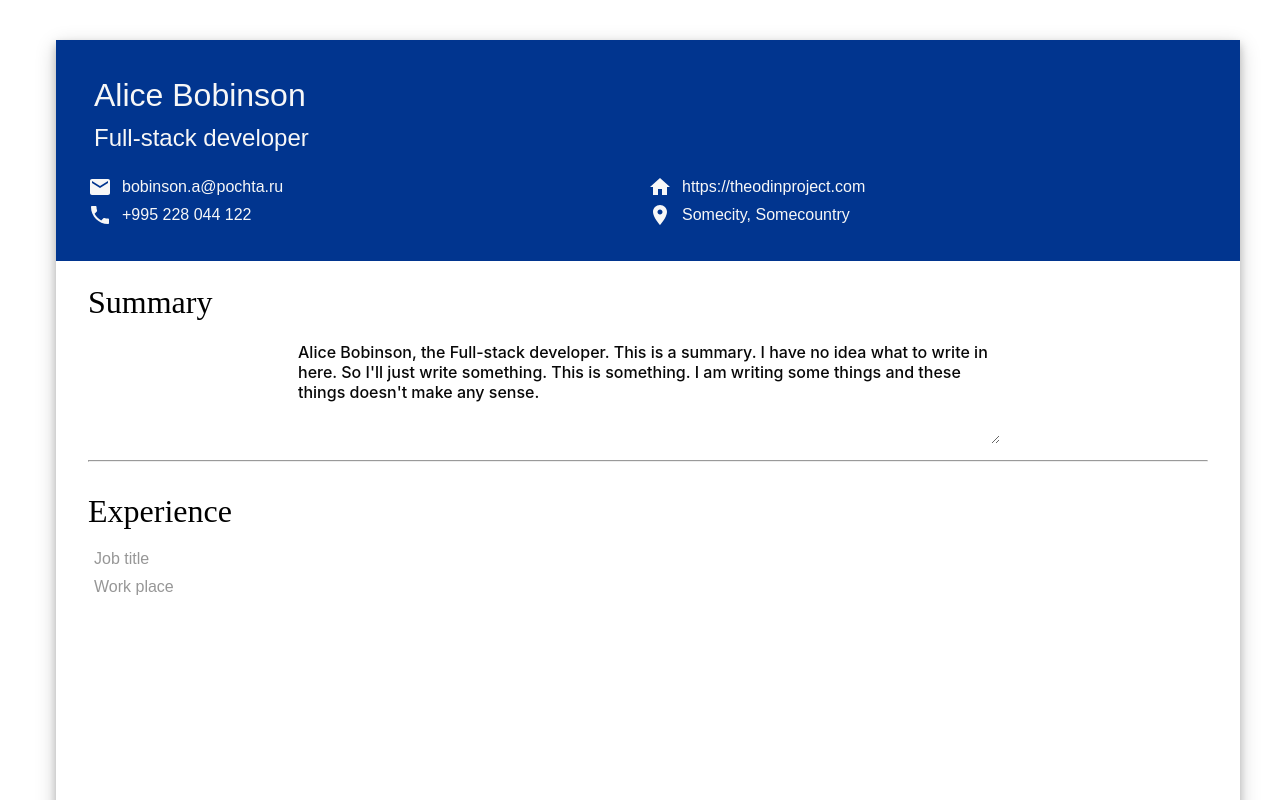
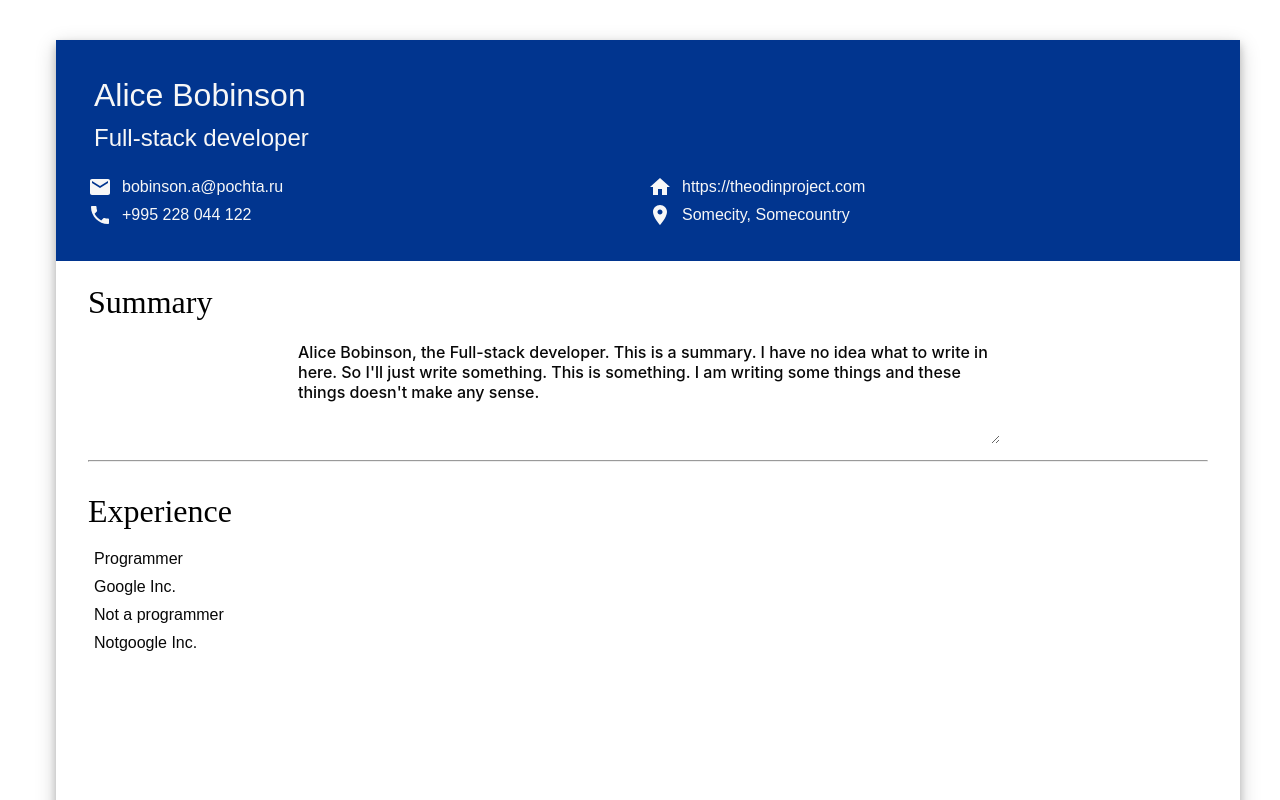
Before and after one commit to utkabulka/cv-application, a React (Vite) app: page / in a window 1280 px wide. Shown: the top 800 px of the page. Built offline with nearby package versions, Linux system fonts and the light colour scheme; the HTML template or start-up script is replaced by a standard one.

Commit message:
experience blocks, removed uuid package

```diff
--- a/package.json
+++ b/package.json
@@ -16,8 +16,7 @@
     "@mui/material": "^5.14.18",
     "prop-types": "^15.8.1",
     "react": "^18.2.0",
-    "react-dom": "^18.2.0",
-    "uuid": "^9.0.1"
+    "react-dom": "^18.2.0"
   },
   "devDependencies": {
     "@types/react": "^18.2.15",
--- a/src/App.jsx
+++ b/src/App.jsx
@@ -18,7 +18,7 @@ function App() {
   const [personalInformation, setPersonalInformation] = useState(
     DefaultData.initialPersonalInformation
   )
-  const [summary, setSummary] = useState(DefaultData.summary)
+  const [summary, setSummary] = useState(DefaultData[Keys.SUMMARY])
   const [workExperience, setWorkExperience] = useState(
     DefaultData[Keys.WORK_EXPERIENCE]
   )
--- /dev/null
+++ b/src/components/ExperienceBlock.jsx
@@ -0,0 +1,28 @@
+import PropTypes from 'prop-types'
+import * as Keys from '../constants/Keys'
+import InputField from './InputField'
+
+function ExperienceBlock({ experience, onChange = () => {} }) {
+  return (
+    <div className='experience-block'>
+      <InputField
+        label='Job title'
+        value={experience[Keys.JOB_TITLE]}
+        name={Keys.JOB_TITLE}
+        onChange={onChange}
+      />
+      <InputField
+        label='Where did you work?'
+        value={experience[Keys.WORK_PLACE]}
+        name={Keys.WORK_PLACE}
+        onChange={onChange}
+      />
+    </div>
+  )
+}
+ExperienceBlock.propTypes = {
+  experience: PropTypes.object.isRequired,
+  onChange: PropTypes.func.isRequired,
+}
+
+export default ExperienceBlock
--- a/src/components/ExperienceSection.jsx
+++ b/src/components/ExperienceSection.jsx
@@ -1,12 +1,19 @@
 import PropTypes from 'prop-types'
-import InputField from './InputField'
+import * as Keys from '../constants/Keys'
+import ExperienceBlock from './ExperienceBlock'
 
 function ExperienceSection({ data = [], onChange = () => {} }) {
   console.log(data)
   return (
     <>
-      <InputField label='Job title' onChange={onChange} />
-      <InputField label='Work place' onChange={onChange} />
+      {data.map((experience) => (
+        // <li key={experience['id']}>{experience[Keys.JOB_TITLE]}</li>
+        <ExperienceBlock
+          key={experience[Keys.ID]}
+          experience={experience}
+          onChange={onChange}
+        />
+      ))}
     </>
   )
 }
--- a/src/constants/DefaultData.js
+++ b/src/constants/DefaultData.js
@@ -1,4 +1,3 @@
-import { v4 as uuidv4 } from 'uuid'
 import * as Keys from './Keys'
 
 const DefaultData = {
@@ -12,20 +11,20 @@ const DefaultData = {
   },
   [Keys.WORK_EXPERIENCE]: [
     {
-      id: uuidv4(),
+      [Keys.ID]: crypto.randomUUID(),
       [Keys.JOB_TITLE]: 'Programmer',
       [Keys.WORK_PLACE]: 'Google Inc.',
       [Keys.WORK_SUMMARY]:
         'This is a work experience summary for a programmer job at Google.',
     },
     {
-      id: uuidv4(),
+      [Keys.ID]: crypto.randomUUID(),
       [Keys.JOB_TITLE]: 'Not a programmer',
       [Keys.WORK_PLACE]: 'Notgoogle Inc.',
       [Keys.WORK_SUMMARY]: `This is an another work experience summary, but for another job. Apparently it's not at Google.`,
     },
   ],
-  summary: `Alice Bobinson, the Full-stack developer. This is a summary. I have no idea what to write in here. So I'll just write something. This is something. I am writing some things and these things doesn't make any sense.`,
+  [Keys.SUMMARY]: `Alice Bobinson, the Full-stack developer. This is a summary. I have no idea what to write in here. So I'll just write something. This is something. I am writing some things and these things doesn't make any sense.`,
 }
 
 export default DefaultData
--- a/src/constants/Keys.js
+++ b/src/constants/Keys.js
@@ -1,4 +1,5 @@
 export const SUMMARY = 'summary'
+export const ID = 'id'
 
 // common
 export const LOCATION = 'location'
```
Also changed, not shown: 1 other file (tests, documents, lock files or other folders).
